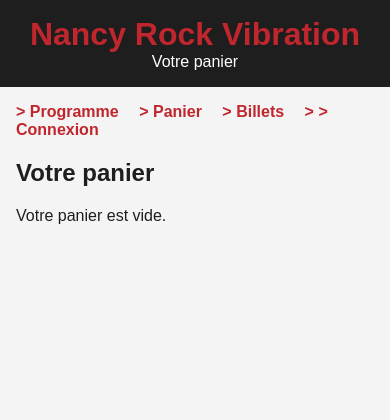
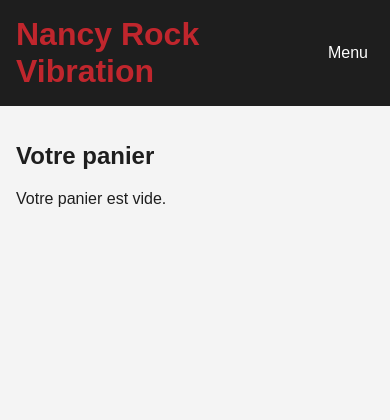
Before and after one commit to MatteoGren/Atelier-Projet_de_developpement_web, a PHP site: page /panier.html in a window 390 px wide. Shown: the top 420 px of the page. Run offline with PHP 8.4, Linux system fonts and the light colour scheme.

Commit message:
Amélioration du menu front + ajout d'un menu mobile

```diff
--- a/front/billets.html
+++ b/front/billets.html
@@ -14,11 +14,11 @@
 <body class="page-billets">
     <header class="entete">
         <h1>Nancy Rock Vibration</h1>
-        <p>Vos billets</p>
+        <button type="button" id="btn-menu">Menu</button>
+        <nav class="Navigation" id="nav"></nav>
     </header>
 
     <main>
-        <nav class="Navigation" id="nav"></nav>
 
         <div class="billets-entete">
             <h2>Mes billets</h2>
--- a/front/css/style.css
+++ b/front/css/style.css
@@ -1,3 +1,56 @@
+.entete {
+  background-color: #1e1e1e;
+  padding: 1rem;
+  color: #fff;
+  display: flex;
+  justify-content: space-between;
+  align-items: center;
+  flex-wrap: wrap;
+  gap: 1rem;
+}
+.entete h1 {
+  margin: 0;
+  color: #c0262d;
+  max-width: 70%;
+}
+.entete a {
+  color: #fff;
+  font-weight: bold;
+  text-decoration: none;
+}
+.entete a:not(#btn-deconnexion) {
+  padding-right: 0.5rem;
+}
+.entete a:not(#btn-deconnexion)::after {
+  content: "|";
+  padding-left: 0.5rem;
+}
+
+.entete button {
+  display: none;
+  background-color: #1e1e1e;
+  color: #fff;
+  border: 0;
+  font-size: 1rem;
+  text-decoration: none;
+  cursor: pointer;
+}
+
+@media screen and (max-width: 600px) {
+  .entete button {
+    display: inline-block;
+  }
+  .entete nav {
+    display: none;
+    width: 100%;
+  }
+  .entete.menu-ouvert button {
+    color: #c0262d;
+  }
+  .entete.menu-ouvert nav {
+    display: inline;
+  }
+}
 .liste-spectacles {
   display: grid;
   gap: 1rem;
@@ -583,22 +676,15 @@ body {
   min-height: 100vh;
 }
 
-.entete,
 .pieddepage {
   background-color: #1e1e1e;
   color: #fff;
   padding: 1rem;
   text-align: center;
 }
-.entete h1,
-.entete p,
 .pieddepage h1,
 .pieddepage p {
   margin: 0;
-}
-
-.entete h1 {
-  color: #c0262d;
 }
 
 a {
@@ -607,15 +693,6 @@ a {
 }
 a:hover, a:focus {
   color: #1e1e1e;
-}
-
-nav a {
-  font-weight: bold;
-  text-decoration: none;
-  padding-right: 1rem;
-}
-nav a::before {
-  content: "> ";
 }
 
 .message {
--- a/front/index.html
+++ b/front/index.html
@@ -12,11 +12,11 @@
 <body>
     <header class="entete">
         <h1>Nancy Rock Vibration</h1>
-        <p>Programme du festival</p>
+        <button type="button" id="btn-menu">Menu</button>
+        <nav class="Navigation" id="nav"></nav>
     </header>
 
     <main>
-        <nav class="Navigation" id="nav"></nav>
         <section>
             <h2 id="titre-spectacles">Accueil / programme</h2>
 
--- a/front/js/auth-header.js
+++ b/front/js/auth-header.js
@@ -3,13 +3,13 @@ const nav = document.getElementById('nav');
 if (nav) {
     nav.innerHTML = `
         <a href="index.html">Programme</a>
+        <a href="billets.html">Mes billets</a>
         <a href="panier.html">Panier</a>
-        <a href="billets.html">Billets</a>
 
         <a href="auth.html" id="lien-connexion">> Connexion</a>
         <span id="zone-utilisateur" style="display: none;">
-            <span id="nom-utilisateur" style="color: #c85a17;"></span>
-            <a href="#" id="btn-deconnexion" style="text-decoration: underline; color: #000; margin-left: 8px;">> Déconnexion</a>
+            <a href="#" id="btn-deconnexion"> Déconnexion</a>
+            (<span id="nom-utilisateur"></span>)
         </span>`;
 }
 
@@ -53,3 +53,14 @@ document.addEventListener('DOMContentLoaded', () => {
         });
     }
 });
+
+
+// ------------------- Menu Mobile
+const entete = document.querySelector('.entete');
+const btnMenu = document.getElementById('btn-menu');
+
+btnMenu.addEventListener('click', () => {
+    const menuOuvert = entete.classList.toggle('menu-ouvert');
+
+    btnMenu.textContent = menuOuvert ? 'X' : 'Menu';
+});
--- a/front/paiement.html
+++ b/front/paiement.html
@@ -14,12 +14,11 @@
 <body>
     <header class="entete">
         <h1>Nancy Rock Vibration</h1>
-        <p>Paiement de votre commande</p>
+        <button type="button" id="btn-menu">Menu</button>
+        <nav class="Navigation" id="nav"></nav>
     </header>
 
     <main>
-        <nav class="Navigation" id="nav"></nav>
-
         <p id="message" class="message" role="status">Chargement de la commande...</p>
         <section id="contenu-paiement" class="paiement"></section>
 
--- a/front/panier.html
+++ b/front/panier.html
@@ -14,11 +14,11 @@
 <body>
     <header class="entete">
         <h1>Nancy Rock Vibration</h1>
-        <p>Votre panier</p>
+        <button type="button" id="btn-menu">Menu</button>
+        <nav class="Navigation" id="nav"></nav>
     </header>
 
     <main>
-        <nav class="Navigation" id="nav"></nav>
         <section id="contenu-panier"></section>
 
         <script id="tpl-panier" type="text/x-handlebars-template">
--- /dev/null
+++ b/front/scss/_header.scss
@@ -0,0 +1,66 @@
+@use '_variables.scss' as *;
+@use '_mixins.scss' as mix;
+
+.entete {
+    background-color: $couleur-texte;
+    padding: $espace;
+    color: #fff;
+
+    display: flex;
+    justify-content: space-between;
+    align-items: center;
+    flex-wrap: wrap;
+    gap: $espace;
+
+    h1 {
+        margin: 0;
+        color: $couleur-principale;
+        max-width: 70%;
+    }
+
+    a {
+        color: #fff;
+        font-weight: bold;
+        text-decoration: none;
+
+        &:not(#btn-deconnexion) {
+            padding-right: $espace / 2;
+        }
+
+        &:not(#btn-deconnexion)::after {
+            content: "|";
+            padding-left: $espace / 2;
+        }
+    }
+}
+
+
+.entete button {
+    display: none;
+
+    background-color: $couleur-texte;
+    color: #fff;
+    border: 0;
+    font-size: 1rem;
+    text-decoration: none;
+    cursor: pointer;
+}
+
+@media screen and (max-width: $tablette) {
+    .entete button {
+        display: inline-block;
+    }
+
+    .entete nav {
+        display: none;
+        width: 100%;
+    }
+
+    .entete.menu-ouvert button {
+        color: $couleur-principale;
+    }
+
+    .entete.menu-ouvert nav {
+        display: inline;
+    }
+}
--- a/front/scss/style.scss
+++ b/front/scss/style.scss
@@ -1,5 +1,6 @@
 @use '_variables.scss' as *;
 @use '_mixins.scss' as mix;
+@use '_header.scss';
 @use '_index.scss';
 @use '_soiree.scss';
 @use '_panier.scss';
@@ -21,7 +22,6 @@ body {
     min-height: 100vh;
 }
 
-.entete,
 .pieddepage {
     background-color: $couleur-texte;
     color: #fff;
@@ -34,10 +34,6 @@ body {
     }
 }
 
-.entete h1 {
-    color: $couleur-principale;
-}
-
 a {
     color: $couleur-principale;
     transition: color 0.4s ease;
@@ -47,17 +43,6 @@ a {
         color: $couleur-texte;
     }
 }
-
-nav a {
-    font-weight: bold;
-    text-decoration: none;
-    padding-right: $espace;
-
-    &::before {
-        content: "> ";
-    }
-}
-
 
 .message {
     font-style: italic;
--- a/front/soiree.html
+++ b/front/soiree.html
@@ -12,11 +12,11 @@
 <body>
     <header class="entete">
         <h1>Nancy Rock Vibration</h1>
-        <p>Détail d'une soirée</p>
+        <button type="button" id="btn-menu">Menu</button>
+        <nav class="Navigation" id="nav"></nav>
     </header>
 
     <main>
-        <nav class="Navigation" id="nav"></nav>
         <p id="message" class="message" role="status">Chargement de la soirée...</p>
         <div id="detail-soiree"></div>
 
```
Also changed, not shown: other parts of front/css/style.css (+52 -12 lines).
